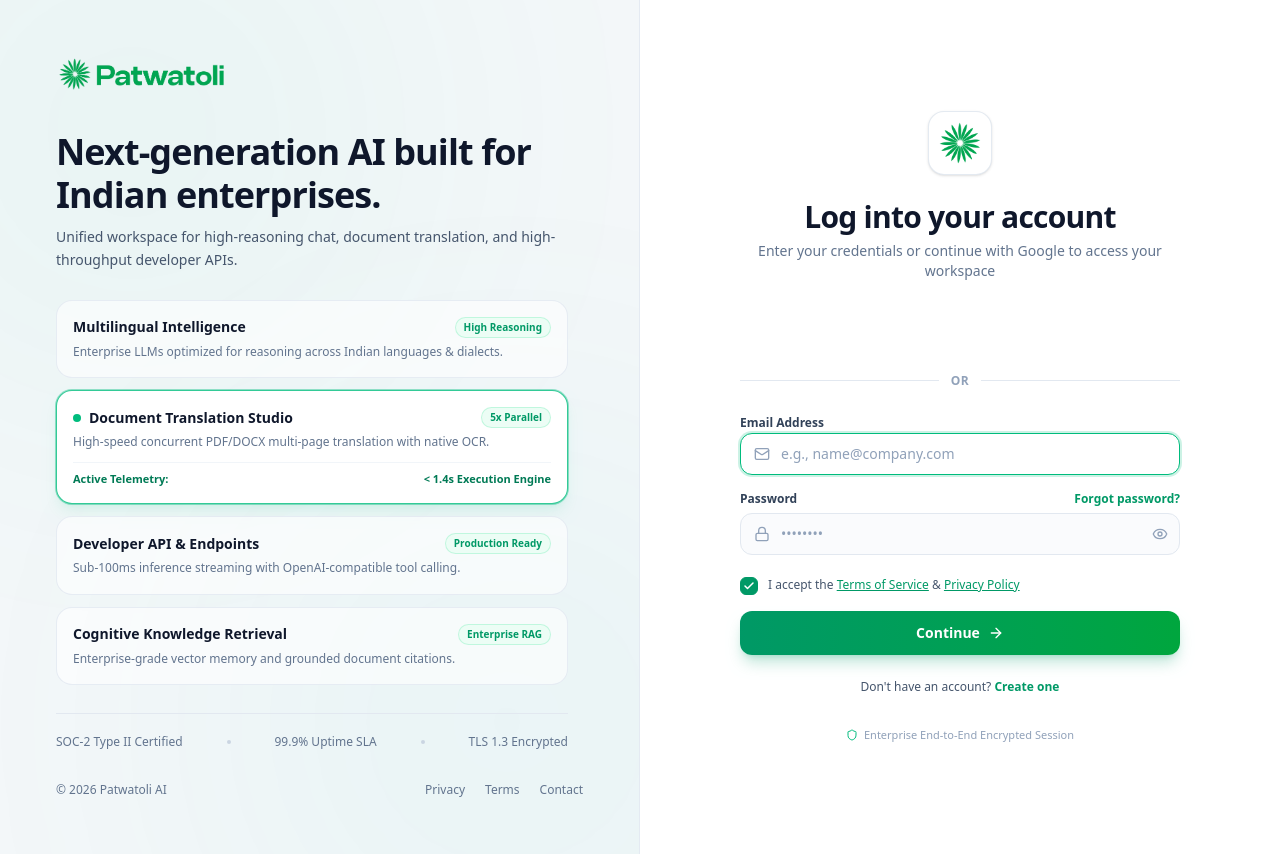
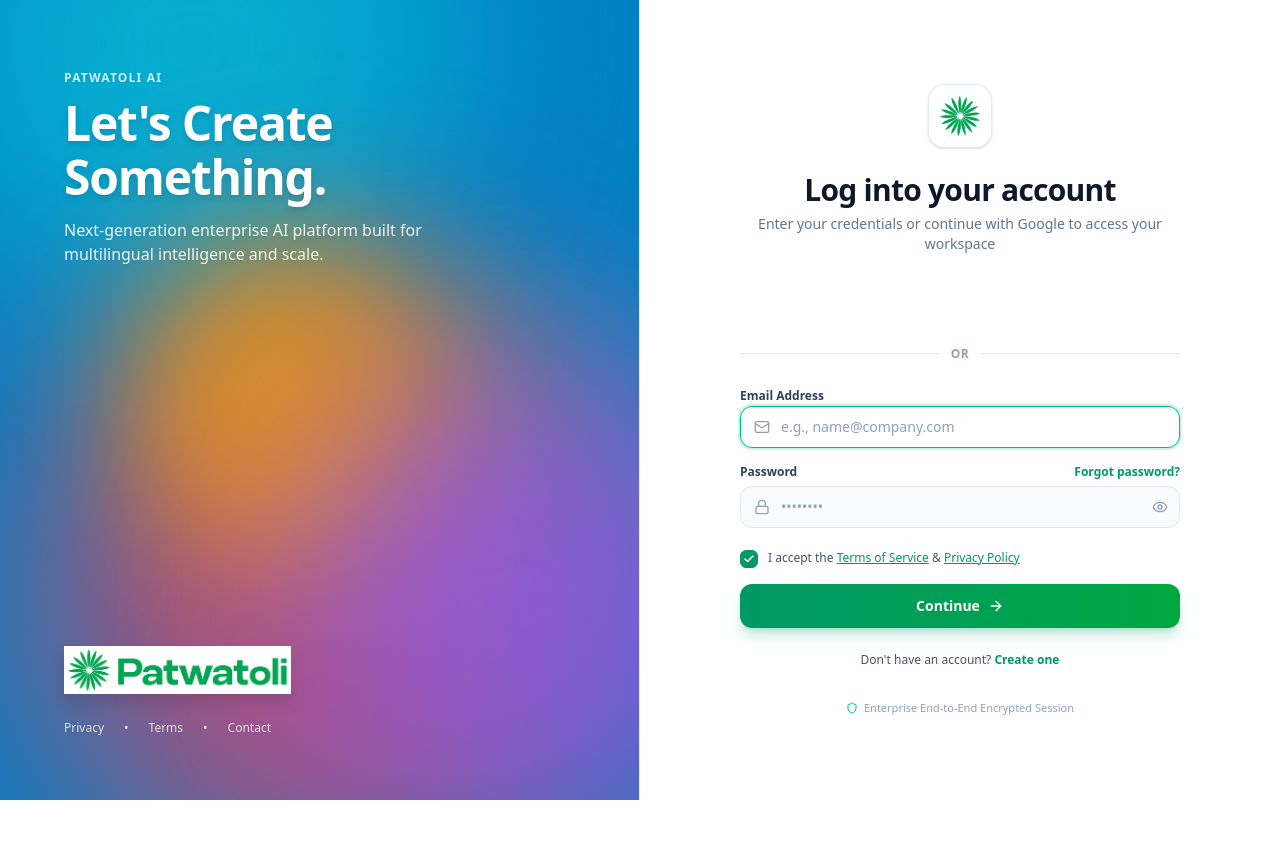
Before and after one commit to PaytelGroup848/PatwatoliAi-Frontend, a Next.js app: page /login in a window 1280 px wide. After the commit the page ends 800 px from the top, so only its background shows below. Built offline with nearby package versions, Linux system fonts and the light colour scheme.

Commit message:
feat(auth): implement spacial-style dynamic fluid animated gradient mesh for desktop, tablet, and mobile views

```diff
--- a/src/components/auth/enterprise-auth-view.tsx
+++ b/src/components/auth/enterprise-auth-view.tsx
@@ -32,33 +32,102 @@ interface EnterpriseAuthViewProps {
 let activeGoogleAuthHandler: ((credential: string) => void) | null = null;
 let isGisInitialized = false;
 
-// Clean Enterprise SaaS Highlights with Live Metrics
-const SAAS_HIGHLIGHTS = [
-  {
-    title: "Multilingual Intelligence",
-    description: "Enterprise LLMs optimized for reasoning across Indian languages & dialects.",
-    tag: "High Reasoning",
-    metric: "22 Indian Languages Active",
-  },
-  {
-    title: "Document Translation Studio",
-    description: "High-speed concurrent PDF/DOCX multi-page translation with native OCR.",
-    tag: "5x Parallel",
-    metric: "< 1.4s Execution Engine",
-  },
-  {
-    title: "Developer API & Endpoints",
-    description: "Sub-100ms inference streaming with OpenAI-compatible tool calling.",
-    tag: "Production Ready",
-    metric: "99.9% Uptime Telemetry",
-  },
-  {
-    title: "Cognitive Knowledge Retrieval",
-    description: "Enterprise-grade vector memory and grounded document citations.",
-    tag: "Enterprise RAG",
-    metric: "FAISS Neural Vector Index",
-  },
-];
+/**
+ * Continuous Fluid Gradient Animation Mesh (Spacial / Silicon Valley SaaS style)
+ * 5 distinct harmonic color blobs continuously morphing & translating on independent loops.
+ * GPU-accelerated with zero CPU lag at 60 FPS across Desktop, Tablet & Mobile.
+ */
+function AnimatedFluidMesh() {
+  return (
+    <div className="absolute inset-0 overflow-hidden pointer-events-none select-none">
+      {/* Base Canvas Vibrant Sky Tone */}
+      <div className="absolute inset-0 bg-[#0284c7]" />
+
+      {/* 1. Electric Cyan / Deep Sky Blue Blob */}
+      <motion.div
+        animate={{
+          x: [0, 80, -50, 0],
+          y: [0, -70, 60, 0],
+          scale: [1, 1.25, 0.92, 1],
+          rotate: [0, 90, 180, 360],
+        }}
+        transition={{
+          duration: 16,
+          repeat: Infinity,
+          ease: "easeInOut",
+        }}
+        className="absolute -top-24 -left-24 h-[420px] w-[420px] rounded-full bg-[#06b6d4] opacity-85 blur-[75px]"
+      />
+
+      {/* 2. Vibrant Emerald / Deep Mint Blob */}
+      <motion.div
+        animate={{
+          x: [0, -70, 50, 0],
+          y: [0, 80, -60, 0],
+          scale: [1.1, 0.9, 1.2, 1.1],
+          rotate: [360, 270, 90, 0],
+        }}
+        transition={{
+          duration: 18,
+          repeat: Infinity,
+          ease: "easeInOut",
+        }}
+        className="absolute top-1/4 -right-20 h-[440px] w-[440px] rounded-full bg-[#10b981] opacity-75 blur-[80px]"
+      />
+
+      {/* 3. Warm Coral / Sunset Magenta Blob (Spacial Gradient Signature) */}
+      <motion.div
+        animate={{
+          x: [0, 70, -60, 0],
+          y: [0, -50, 70, 0],
+          scale: [0.95, 1.3, 1, 0.95],
+          rotate: [0, 120, 240, 360],
+        }}
+        transition={{
+          duration: 20,
+          repeat: Infinity,
+          ease: "easeInOut",
+        }}
+        className="absolute -bottom-20 left-10 h-[480px] w-[480px] rounded-full bg-[#f43f5e] opacity-75 blur-[85px]"
+      />
+
+      {/* 4. Golden Honey / Amber Glow Blob */}
+      <motion.div
+        animate={{
+          x: [0, -60, 50, 0],
+          y: [0, 60, -70, 0],
+          scale: [1.15, 0.85, 1.1, 1.15],
+          rotate: [180, 360, 180, 180],
+        }}
+        transition={{
+          duration: 15,
+          repeat: Infinity,
+          ease: "easeInOut",
+        }}
+        className="absolute bottom-1/3 left-1/4 h-[380px] w-[380px] rounded-full bg-[#f59e0b] opacity-80 blur-[75px]"
+      />
+
+      {/* 5. Electric Violet / Sapphire Blob */}
+      <motion.div
+        animate={{
+          x: [0, 50, -40, 0],
+          y: [0, -50, 60, 0],
+          scale: [1, 1.2, 0.95, 1],
+          rotate: [0, -180, -360],
+        }}
+        transition={{
+          duration: 22,
+          repeat: Infinity,
+          ease: "easeInOut",
+        }}
+        className="absolute -bottom-10 -right-10 h-[400px] w-[400px] rounded-full bg-[#8b5cf6] opacity-70 blur-[80px]"
+      />
+
+      {/* Soft Vignette Overlay for Depth */}
+      <div className="absolute inset-0 bg-black/[0.03] mix-blend-overlay pointer-events-none" />
+    </div>
+  );
+}
 
 export function EnterpriseAuthView({
   initialMode = "login",
@@ -74,16 +143,6 @@ export function EnterpriseAuthView({
   const [mode, setMode] = useState<"login" | "signup">(
     queryAuth === "signup" ? "signup" : initialMode
   );
-
-  const [activeFeature, setActiveFeature] = useState(0);
-
-  // Auto-cycle through the 4 SaaS features for dynamic presentation (every 3.8s)
-  useEffect(() => {
-    const timer = setInterval(() => {
-      setActiveFeature((prev) => (prev + 1) % SAAS_HIGHLIGHTS.length);
-    }, 3800);
-    return () => clearInterval(timer);
-  }, []);
 
   const [email, setEmail] = useState("");
   const [password, setPassword] = useState("");
@@ -359,174 +418,89 @@ export function EnterpriseAuthView({
     }
   }
 
-  const isDarkMode = resolvedTheme === "dark";
-
   return (
     <div className="relative min-h-screen w-full flex bg-slate-50 dark:bg-slate-950 text-slate-900 dark:text-slate-100 transition-colors duration-200">
 
       {/* ======================================================== */}
-      {/* LEFT SIDE: CLEAN ENTERPRISE SAAS SHOWCASE                */}
+      {/* LEFT SIDE: ANIMATED FLUID GRADIENT MESH (SPACIAL STYLE)   */}
       {/* ======================================================== */}
-      <div className="relative hidden lg:flex lg:w-[48%] xl:w-[50%] flex-col justify-between p-10 xl:p-14 overflow-hidden border-r border-slate-200/80 dark:border-slate-800/80 bg-slate-100/60 dark:bg-slate-900/40">
+      <div className="relative hidden lg:flex lg:w-[48%] xl:w-[50%] flex-col justify-between p-12 xl:p-16 overflow-hidden border-r border-slate-200/80 dark:border-slate-800/80">
 
-        {/* Animated Aurora Breathing Lights (High-end SaaS Depth) */}
-        <motion.div
-          animate={{
-            scale: [1, 1.15, 1],
-            opacity: [0.15, 0.28, 0.15],
-          }}
-          transition={{
-            duration: 8,
-            repeat: Infinity,
-            ease: "easeInOut",
-          }}
-          className="absolute -top-32 -left-32 h-[520px] w-[520px] rounded-full bg-emerald-500/20 dark:bg-emerald-500/15 blur-[130px] pointer-events-none"
-        />
-        <motion.div
-          animate={{
-            scale: [1, 1.18, 1],
-            opacity: [0.12, 0.24, 0.12],
-          }}
-          transition={{
-            duration: 10,
-            repeat: Infinity,
-            ease: "easeInOut",
-            delay: 1.5,
-          }}
-          className="absolute -bottom-32 -right-32 h-[520px] w-[520px] rounded-full bg-teal-500/20 dark:bg-teal-500/15 blur-[130px] pointer-events-none"
-        />
+        {/* Continuous Fluid Gradient Animation Mesh */}
+        <AnimatedFluidMesh />
 
-        {/* Top Header Official Logo */}
-        <div className="relative z-10">
-          <Link href="/" className="inline-block transition-opacity hover:opacity-90">
+        {/* Top Header: Clean Bold Typography */}
+        <div className="relative z-10 space-y-2.5">
+          <span className="inline-block text-xs font-bold tracking-widest uppercase text-white/80 drop-shadow-xs">
+            Patwatoli AI
+          </span>
+          <h2 className="text-4xl xl:text-5xl 2xl:text-6xl font-extrabold tracking-tight text-white leading-[1.12] drop-shadow-md">
+            Let&apos;s Create <br /> Something.
+          </h2>
+          <p className="text-sm xl:text-base text-white/90 font-medium max-w-sm drop-shadow-xs pt-1">
+            Next-generation enterprise AI platform built for multilingual intelligence and scale.
+          </p>
+        </div>
+
+        {/* Bottom: Official White Brand Logo & Links */}
+        <div className="relative z-10 pt-10">
+          <Link href="/" className="inline-block transition-transform hover:scale-105 duration-200">
             <Image
-              src={isDarkMode ? "/logo-white.png" : "/logo.png"}
+              src="/logo-white.png"
               alt="Patwatoli AI"
-              width={200}
-              height={44}
+              width={260}
+              height={56}
               priority
               unoptimized
-              className="h-9 w-auto object-contain"
+              className="h-11 xl:h-12 w-auto object-contain drop-shadow-xl"
             />
           </Link>
-        </div>
-
-        {/* Center: Clean SaaS Value Cards with Dynamic Auto-Spotlight */}
-        <div className="relative z-10 my-auto py-8 max-w-lg">
-
-          {/* Punchy Headline */}
-          <div className="mb-7">
-            <h2 className="text-3xl xl:text-4xl font-extrabold tracking-tight text-slate-900 dark:text-white leading-[1.2]">
-              Next-generation AI built for Indian enterprises.
-            </h2>
-            <p className="text-sm text-slate-600 dark:text-slate-400 mt-2.5 leading-relaxed">
-              Unified workspace for high-reasoning chat, document translation, and high-throughput developer APIs.
-            </p>
-          </div>
-
-          {/* 4 Clean Minimalist Cards with smooth dynamic highlight & live telemetry */}
-          <div className="space-y-3">
-            {SAAS_HIGHLIGHTS.map((item, idx) => {
-              const isActive = activeFeature === idx;
-              return (
-                <motion.div
-                  key={item.title}
-                  onClick={() => setActiveFeature(idx)}
-                  className={`relative rounded-2xl border p-4 transition-all duration-300 cursor-pointer ${
-                    isActive
-                      ? "border-emerald-500/80 bg-white dark:bg-slate-900 shadow-lg shadow-emerald-500/10 ring-1 ring-emerald-500/40"
-                      : "border-slate-200/80 dark:border-slate-800/80 bg-white/60 dark:bg-slate-900/50 hover:border-slate-300 dark:hover:border-slate-700"
-                  }`}
-                >
-                  <div className="flex items-center justify-between mb-1">
-                    <div className="flex items-center gap-2">
-                      {isActive && (
-                        <span className="h-2 w-2 rounded-full bg-emerald-500 animate-pulse shrink-0" />
-                      )}
-                      <h3 className="text-sm font-bold text-slate-900 dark:text-white">
-                        {item.title}
-                      </h3>
-                    </div>
-                    <span className="text-[10px] font-semibold text-emerald-600 dark:text-emerald-400 bg-emerald-50 dark:bg-emerald-950/60 px-2 py-0.5 rounded-full border border-emerald-200/60 dark:border-emerald-800/60">
-                      {item.tag}
-                    </span>
-                  </div>
-                  <p className="text-xs text-slate-500 dark:text-slate-400 leading-relaxed">
-                    {item.description}
-                  </p>
-                  {isActive && (
-                    <motion.div
-                      initial={{ opacity: 0, height: 0 }}
-                      animate={{ opacity: 1, height: "auto" }}
-                      exit={{ opacity: 0, height: 0 }}
-                      transition={{ duration: 0.2 }}
-                      className="mt-2.5 pt-2 border-t border-slate-100 dark:border-slate-800/80 flex items-center justify-between text-[11px] text-emerald-700 dark:text-emerald-400 font-semibold"
-                    >
-                      <span>Active Telemetry:</span>
-                      <span>{item.metric}</span>
-                    </motion.div>
-                  )}
-                </motion.div>
-              );
-            })}
-          </div>
-
-          {/* Clean Enterprise Trust Line */}
-          <div className="mt-7 pt-5 border-t border-slate-200 dark:border-slate-800 flex items-center justify-between text-xs text-slate-500 dark:text-slate-400 font-medium">
-            <span>SOC-2 Type II Certified</span>
-            <span className="h-1 w-1 rounded-full bg-slate-300 dark:bg-slate-700" />
-            <span>99.9% Uptime SLA</span>
-            <span className="h-1 w-1 rounded-full bg-slate-300 dark:bg-slate-700" />
-            <span>TLS 1.3 Encrypted</span>
-          </div>
-
-        </div>
-
-        {/* Left Bottom Footer */}
-        <div className="relative z-10 flex items-center justify-between text-xs text-slate-500 dark:text-slate-400">
-          <span>&copy; {new Date().getFullYear()} Patwatoli AI</span>
-          <div className="flex items-center gap-5">
-            <Link href="/privacy" className="hover:text-emerald-600 dark:hover:text-emerald-400 transition">
-              Privacy
-            </Link>
-            <Link href="/terms" className="hover:text-emerald-600 dark:hover:text-emerald-400 transition">
-              Terms
-            </Link>
-            <Link href="/contact" className="hover:text-emerald-600 dark:hover:text-emerald-400 transition">
-              Contact
-            </Link>
+          <div className="mt-5 flex items-center gap-5 text-xs text-white/80 font-medium drop-shadow-xs">
+            <Link href="/privacy" className="hover:text-white transition">Privacy</Link>
+            <span>&bull;</span>
+            <Link href="/terms" className="hover:text-white transition">Terms</Link>
+            <span>&bull;</span>
+            <Link href="/contact" className="hover:text-white transition">Contact</Link>
           </div>
         </div>
 
       </div>
 
       {/* ======================================================== */}
-      {/* RIGHT SIDE: AUTHENTICATION FORM (CLEAN, MINIMALIST, FAST) */}
+      {/* RIGHT SIDE: AUTHENTICATION FORM (DESKTOP, TABLET & PHONE) */}
       {/* ======================================================== */}
-      <div className="w-full lg:w-[52%] xl:w-[50%] flex flex-col justify-center items-center px-6 py-12 sm:px-12 relative bg-white dark:bg-slate-950">
+      <div className="w-full lg:w-[52%] xl:w-[50%] flex flex-col justify-center items-center px-4 py-8 sm:px-8 sm:py-12 relative bg-white dark:bg-slate-950 overflow-y-auto">
 
-        {/* Mobile Header Brand Display (Hidden on Desktop) */}
-        <div className="lg:hidden mb-8 flex flex-col items-center text-center">
-          <Link href="/" className="inline-block mb-2">
+        {/* Mobile & Tablet Animated Fluid Banner (< lg) */}
+        <div className="lg:hidden relative w-full max-w-110 h-44 sm:h-52 overflow-hidden rounded-3xl mb-7 shrink-0 flex flex-col justify-between p-6 shadow-xl shadow-sky-500/10">
+          <AnimatedFluidMesh />
+
+          <div className="relative z-10">
+            <span className="text-[10px] sm:text-xs font-bold uppercase tracking-wider text-white/80">
+              Patwatoli AI
+            </span>
+            <h2 className="text-2xl sm:text-3xl font-extrabold text-white drop-shadow-sm mt-0.5">
+              Let&apos;s Create Something
+            </h2>
+          </div>
+
+          <div className="relative z-10">
             <Image
-              src={isDarkMode ? "/logo-white.png" : "/logo.png"}
+              src="/logo-white.png"
               alt="Patwatoli AI"
-              width={180}
-              height={40}
+              width={160}
+              height={36}
               priority
               unoptimized
-              className="h-8 w-auto object-contain"
+              className="h-7 sm:h-8 w-auto object-contain drop-shadow-md"
             />
-          </Link>
-          <p className="text-xs text-slate-500 dark:text-slate-400">
-            Enterprise Intelligence Platform
-          </p>
+          </div>
         </div>
 
         {/* Main Auth Container */}
         <div className="w-full max-w-110">
 
-          {/* Official Patwatoli Icon Emblem */}
+          {/* Official Patwatoli Icon Emblem (Desktop) */}
           <div className="hidden lg:flex flex-col items-center mb-6">
             <div className="relative flex h-16 w-16 items-center justify-center rounded-2xl bg-white dark:bg-slate-900 border border-slate-200/90 dark:border-slate-800/90 p-2.5 shadow-sm transition hover:shadow-md">
               <Image
@@ -542,7 +516,7 @@ export function EnterpriseAuthView({
           </div>
 
           {/* Form Header Title */}
-          <div className="text-center mb-7">
+          <div className="text-center mb-6 sm:mb-7">
             <h1 className="text-2xl sm:text-3xl font-bold tracking-tight text-slate-900 dark:text-white">
               {mode === "login" ? "Log into your account" : "Create your account"}
             </h1>
@@ -572,7 +546,7 @@ export function EnterpriseAuthView({
           </div>
 
           {/* Divider */}
-          <div className="relative my-5 flex items-center justify-center">
+          <div className="relative my-4 sm:my-5 flex items-center justify-center">
             <div className="absolute inset-0 flex items-center">
               <div className="w-full border-t border-slate-200 dark:border-slate-800" />
             </div>
```
